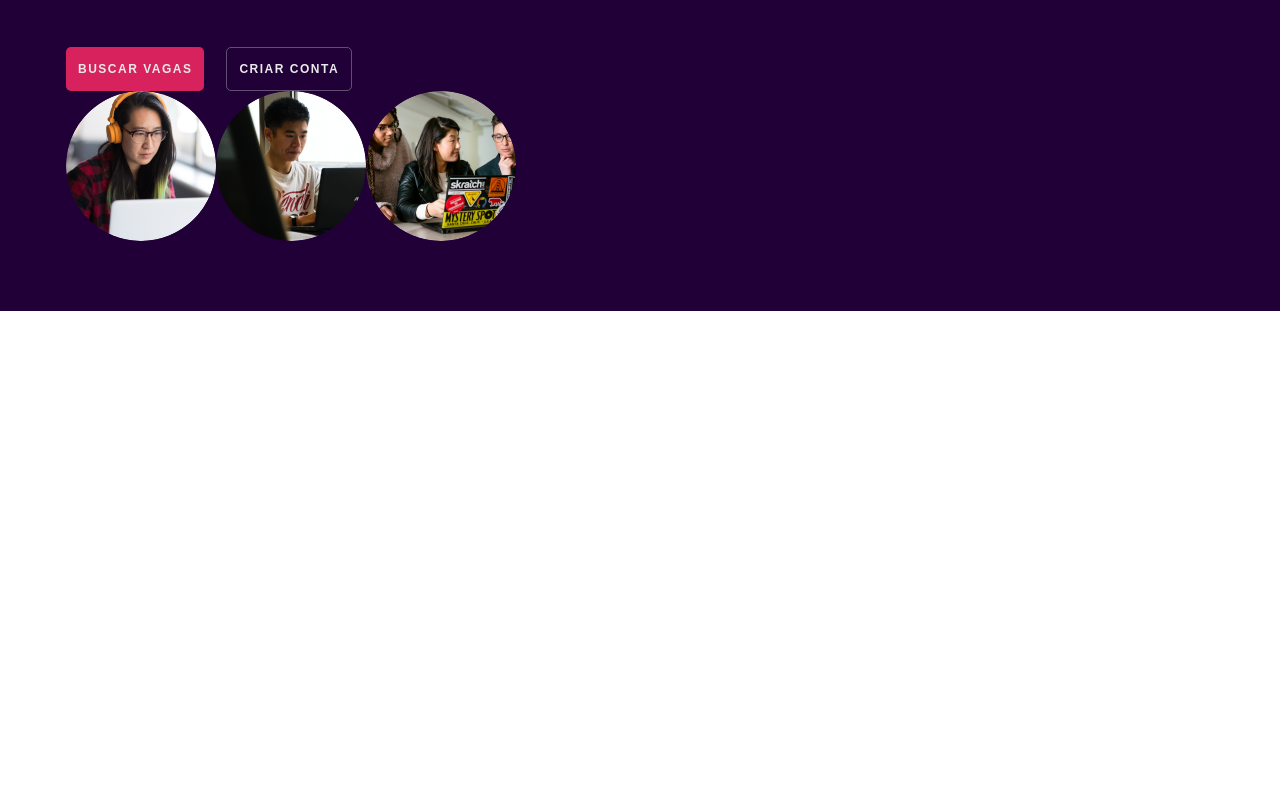
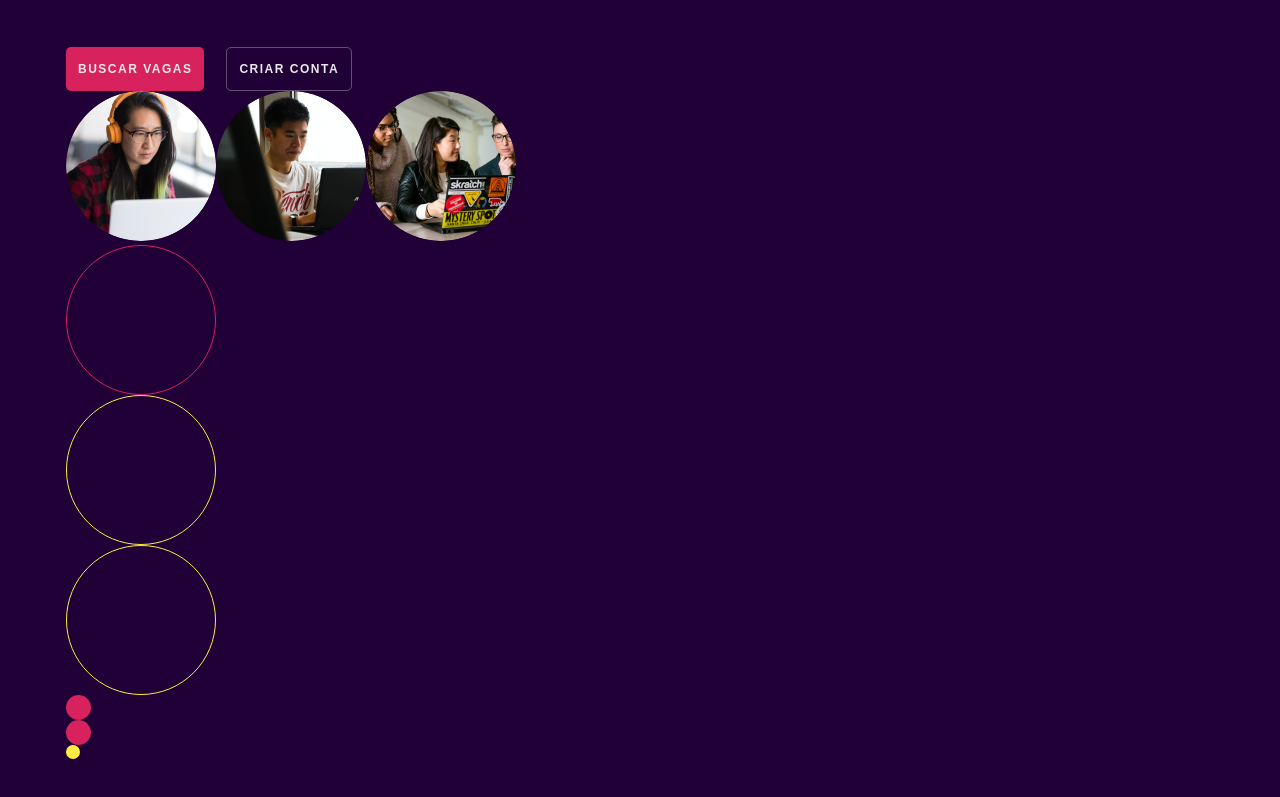
Before and after one commit to PedroMarianoAlmeida/baby-dev-v4, a Next.js app: page / in a window 1280 px wide. Shown: the part 367-1164 px from the top of the page. Before the commit the page ends 800 px from the top, so only its background shows below. Built offline with nearby package versions, Linux system fonts and the light colour scheme.

Commit message:
all circles created

```diff
--- a/src/components/components/HomePage/Spots.jsx
+++ b/src/components/components/HomePage/Spots.jsx
@@ -7,11 +7,35 @@ const Spots = () => {
       <Avatar size="150px" src={"images/person1.png"} />
       <Avatar size="150px" src={"images/person2.png"} />
       <Avatar size="150px" src={"images/person3.png"} />
-
+      <Circunference color={"#d7225e"} />
+      <Circunference color={"#FFEC43"} />
+      <Circunference color={"#FFEC43"} />
+      <BigCircle />
+      <BigCircle />
+      <SmallCircle />
     </Container>
   );
 };
 
 const Container = styled.div``;
+const Circunference = styled.div`
+  width: 150px;
+  height: 150px;
+  border: 1px solid ${(props) => props.color};
+  box-sizing: border-box;
+  border-radius: 300px;
+`;
+const BigCircle = styled.div`
+  width: 25px;
+  height: 25px;
+  background: #d7225e;
+  border-radius: 75px;
+`;
 
+const SmallCircle = styled.div`
+  width: 14px;
+  height: 14px;
+  background: #ffec43;
+  border-radius: 75px;
+`;
 export default Spots;
```
